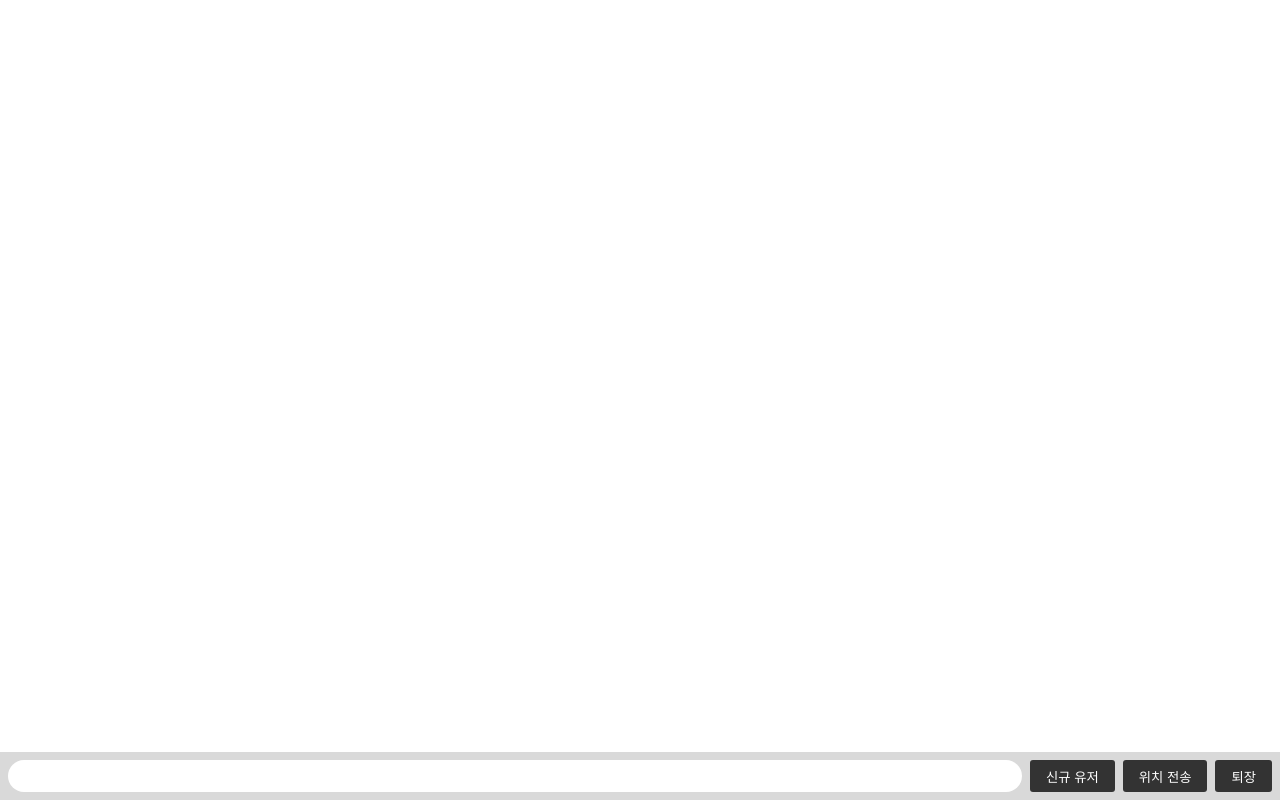
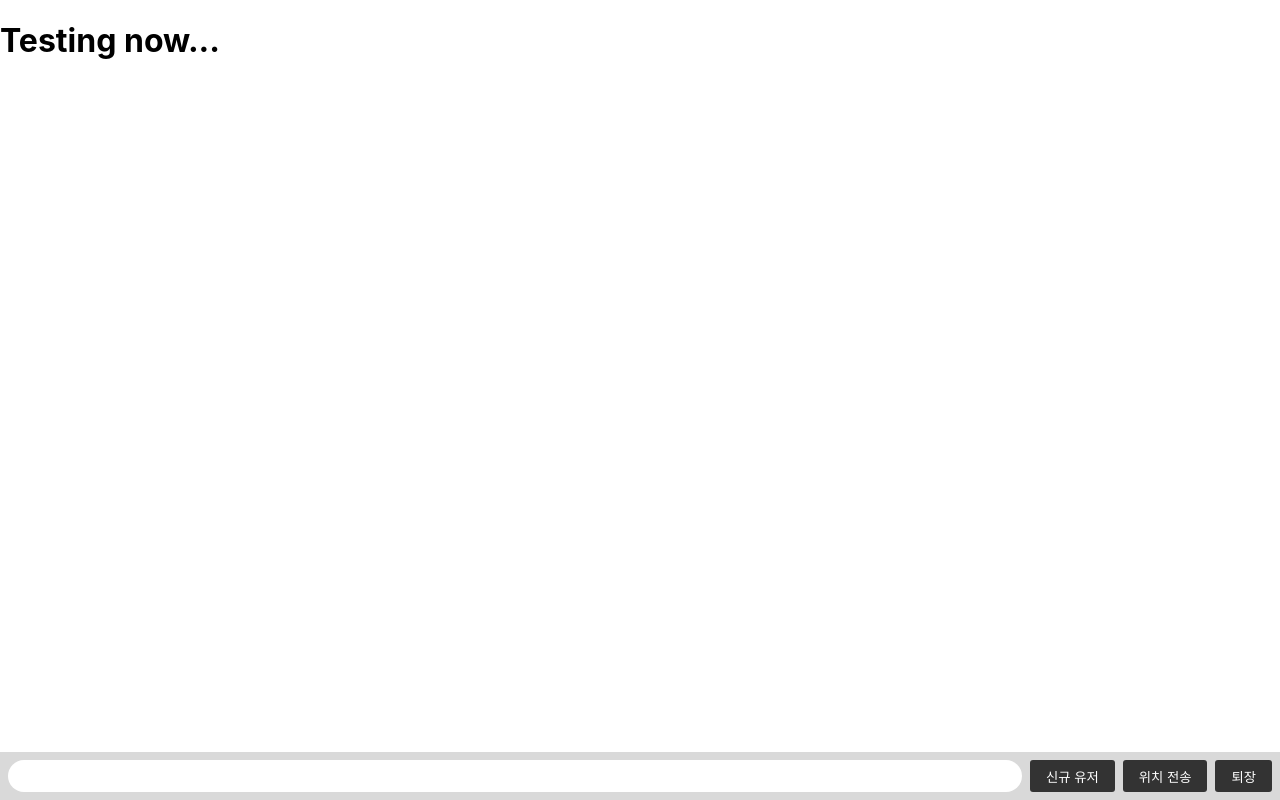
Before and after one commit to iamyoungbin/Docker-Test, a website: page BE/index.html in a window 1280 px wide. Drawn offline with nearby package versions, Linux system fonts and the light colour scheme; no server answers.

Commit message:
add Dockerfile

```diff
--- a/BE/index.html
+++ b/BE/index.html
@@ -16,6 +16,7 @@
     </style>
   </head>
   <body>
+    <h1>Testing now...</h1>
     <ul id="messages"></ul>
     <form id="form" action="">
         <input id="input" autocomplete="off" /><button id="init">신규 유저</button>
```
Also changed, not shown: BE/package.json (+1 -6 lines), 1 other file.
